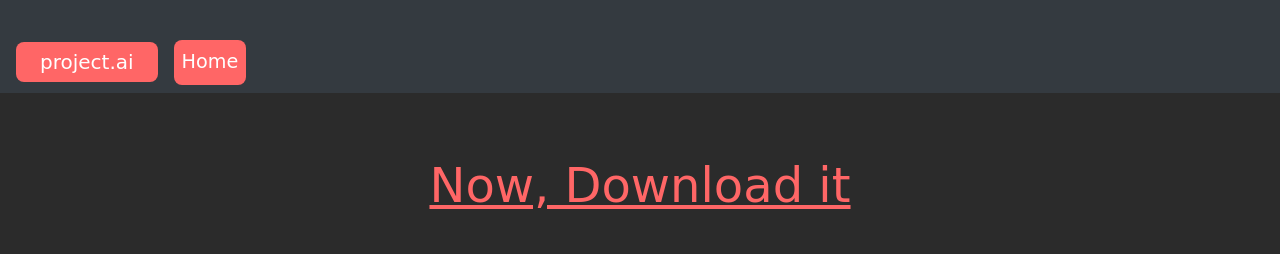
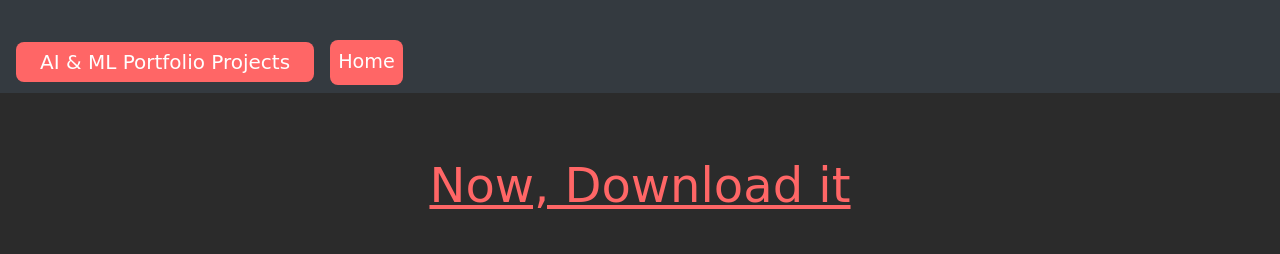
Before and after one commit to AI-ML-Prowork/project.ai, a Django app: template templates/image.html in a window 1280 px wide. Shown: the top 254 px of the page. Run offline with Django 3.2, Linux system fonts and the light colour scheme; the template is opened without the code that fills it, so the values that code supplies are empty.

Commit message:
project name changed

```diff
--- a/templates/base.html
+++ b/templates/base.html
@@ -8,12 +8,12 @@
     <!-- Bootstrap CSS -->
     <link rel="stylesheet" href="https://cdn.jsdelivr.net/npm/bootstrap@4.4.1/dist/css/bootstrap.min.css"
         integrity="sha384-Vkoo8x4CGsO3+Hhxv8T/Q5PaXtkKtu6ug5TOeNV6gBiFeWPGFN9MuhOf23Q9Ifjh" crossorigin="anonymous" />
-    <title>project.ai |{% block title %} {% endblock %}</title>
+    <title>AI & ML Portfolio Projects |{% block title %} {% endblock %}</title>
 </head>
 
 <body>
     <nav class="navbar navbar-expand-lg navbar-dark bg-dark">
-        <a class="navbar-brand" href="/">project.ai</a>
+        <a class="navbar-brand" href="/">AI & ML Portfolio Projects</a>
         <button class="navbar-toggler" type="button" data-toggle="collapse" data-target="#navbarSupportedContent"
             aria-controls="navbarSupportedContent" aria-expanded="false" aria-label="Toggle navigation"><span
                 class="navbar-toggler-icon"></span></button>
```
